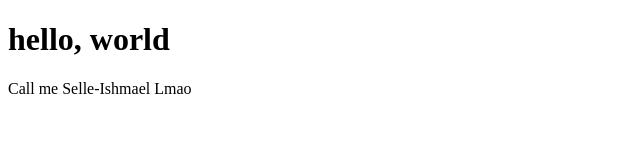
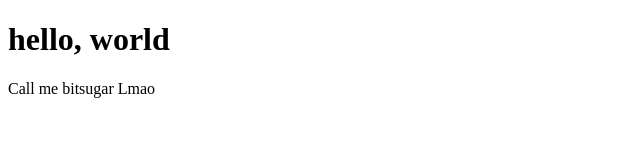
Before and after one commit to bitsugar01/website, a plain HTML site: page index.html in a window 1280 px wide. Shown: the full height of the page, 0-640 px from the left. Drawn offline with Linux system fonts and the light colour scheme.

```diff
--- a/index.html
+++ b/index.html
@@ -1,10 +1,10 @@
 <!DOCTYPE html>
 <html>
 <head>
-<title></title>
+<title>A Whale of Greeting</title>
 </head>
 <body>
 <h1>hello, world</h1>
-<p>Call me Selle-Ishmael Lmao</p>
+<p>Call me bitsugar Lmao</p>
 </body>
 </html>
```
Also changed, not shown: 1 other file.
